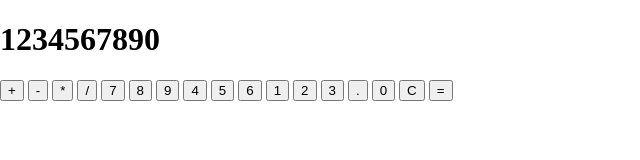
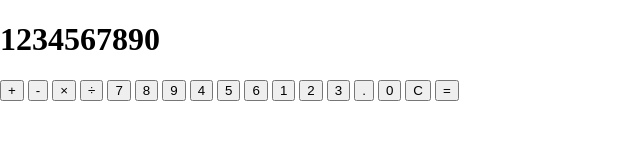
Before and after one commit to asyr01/calculator, a plain HTML site: page index.html in a window 1280 px wide. Shown: the full height of the page, 0-640 px from the left. Drawn offline with Linux system fonts and the light colour scheme.

Commit message:
classes and id's added to the buttons

```diff
--- a/index.html
+++ b/index.html
@@ -19,10 +19,10 @@
       </div>
       <!-- Buttons -->
       <div class="calculator-buttons">
-        <button value="+">+</button>
-        <button value="-">-</button>
-        <button value="*">*</button>
-        <button value="/">/</button>
+        <button class="operator" value="+">+</button>
+        <button class="operator" value="-">-</button>
+        <button class="operator" value="*">×</button>
+        <button class="operator" value="/">÷</button>
         <button value="7">7</button>
         <button value="8">8</button>
         <button value="9">9</button>
@@ -32,10 +32,10 @@
         <button value="1">1</button>
         <button value="2">2</button>
         <button value="3">3</button>
-        <button value=".">.</button>
+        <button class="decimal" value=".">.</button>
         <button value="0">0</button>
-        <button value="C">C</button>
-        <button value="=">=</button>
+        <button class="clear" id="clear-btn" value="C">C</button>
+        <button class="equal-sign operator" value="=">=</button>
       </div>
     </div>
     <!-- Script -->
```
